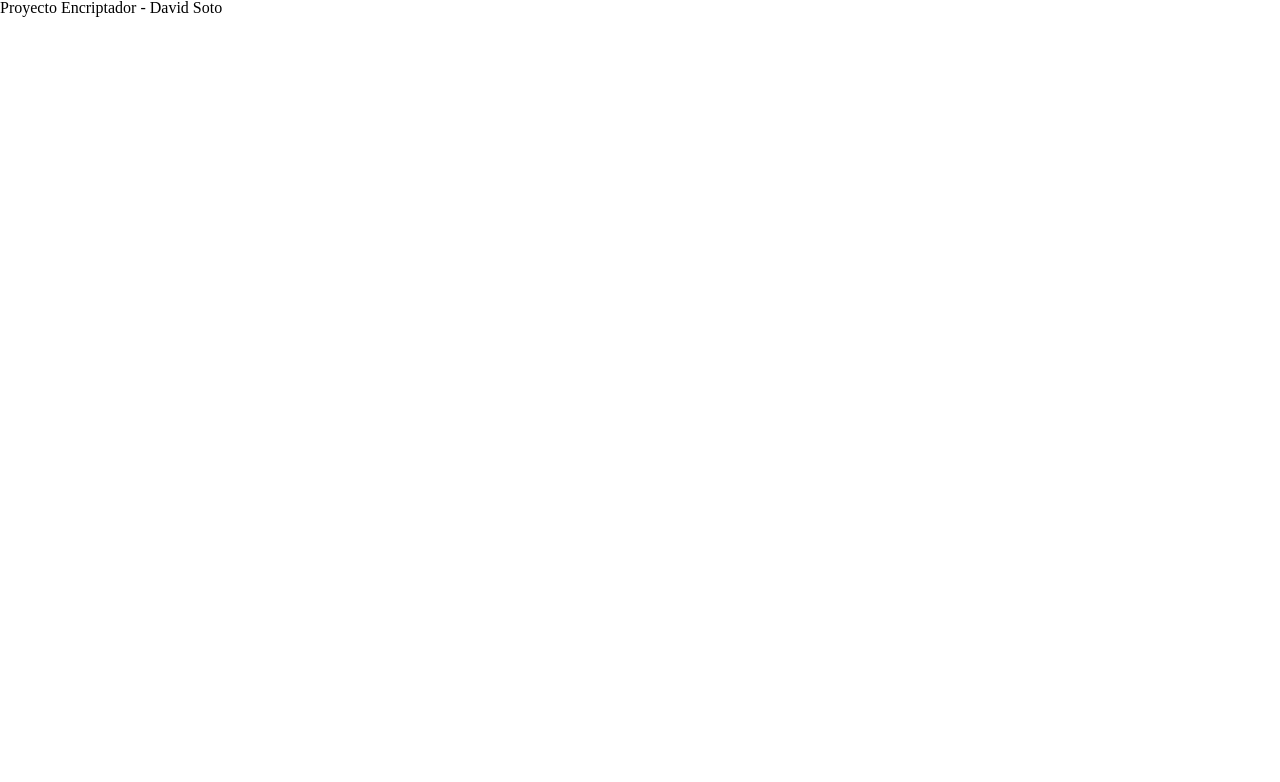
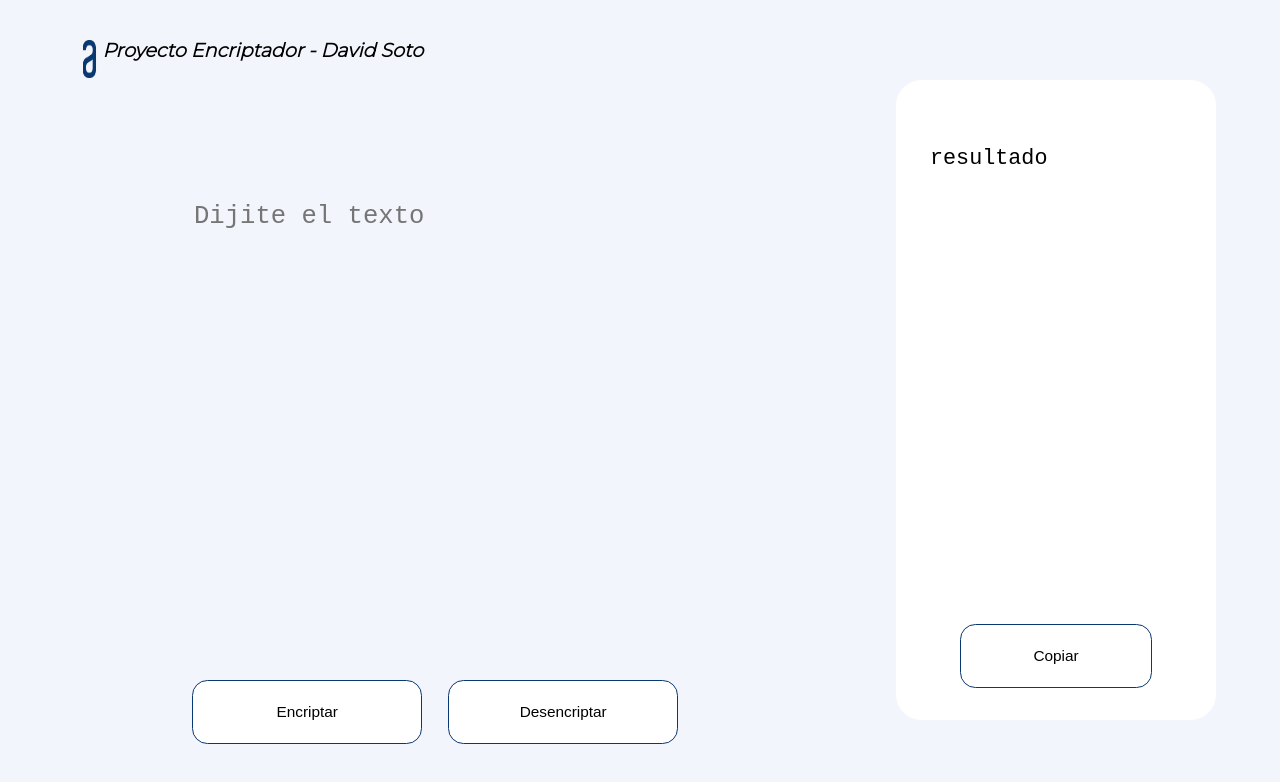
Before and after one commit to DvidSt/ChallengeEncriptador, a plain HTML site: page index.html in a window 1280 px wide. Drawn offline with Linux system fonts and the light colour scheme.

Commit message:
Interfaz grafica para PC

```diff
--- a/index.html
+++ b/index.html
@@ -3,20 +3,36 @@
 <html lang="es">
     <head>
         <meta charset="UTF-8">
+        <meta name="viewport" content="width=device-width, initial-scale=1.0, maximum-scale=1.0">
         <meta name="viewport" content="width=device-width">
         <title>Encriptador</title>
         <link href="reset.css" rel="stylesheet">
         <link href="style.css" rel="stylesheet">
-
+        <link rel="preconnect" href="https://fonts.googleapis.com">
+        <link rel="preconnect" href="https://fonts.gstatic.com" crossorigin>
+        <link href="https://fonts.googleapis.com/css2?family=Montserrat:wght@300&display=swap" rel="stylesheet">
 
     </head>
     <body>
 
         <header>
-            <h1>Proyecto Encriptador - David Soto</h1>
+            <div class="cabezal">
+                <img id="logo" src="imagenes/Logo.png">
+                <h1 id="titulo">Proyecto Encriptador - David Soto</h1>
+            </div>
         </header>
 
         <main>
+
+            <textarea id="insertar" placeholder="Dijite el texto"></textarea>
+
+            <section class="resultado">
+                <textarea placeholder="Ningun Mensaje fue encontrado...">resultado</textarea>
+                <button class="botones">Copiar</button>
+            </section>
+
+            <button class="botones">Encriptar</button>
+            <button class="botones">Desencriptar</button>
         </main>
 
         <footer>
--- a/style.css
+++ b/style.css
@@ -0,0 +1,110 @@
+body{
+
+    font-family: 'Montserrat', sans-serif;
+    background: #F3F5FC;
+    width: 100%;
+
+}
+
+
+#logo{
+    display: block;
+    align-items: flex-start;
+    position: absolute;
+    width: 4vw;
+    height: 3vw;
+    left: 5%;
+    top: 5%;
+
+}
+
+#titulo{
+    display: block;
+    align-items: flex-start;
+    position: absolute;
+    left: 8vw;
+    top: 3.2vw;
+    font-size: 1.5vw;
+    font-weight: bold;
+    font-style: italic;
+}
+
+#insertar{
+    background: #F3F5FC;
+    border: none;
+    position: absolute;
+    left: 15%;
+    top: 25%;
+    height: 40%;
+    width: 40%;
+    font-size: 2vw;
+    border-radius: 0.5em;
+    resize: none;
+    color:#0A3871;
+
+}
+
+.resultado{
+    position: absolute;
+    background: #fff;
+    border: none;
+    border-radius: 2em;
+    height: 80%;
+    width: 25%;
+    left: 70%;
+    top:10%;
+    align-items: center;
+    font-size: 1vw;
+
+}
+
+.resultado textarea{
+    position: absolute;
+    align-items: center;
+    border: none;
+    font-size: 1.7em;
+    width: 80%;
+    left:10%;
+    height: 70%;
+    top: 10%;
+    resize: none;
+}
+
+.resultado .botones{
+    width: 60%;
+    left: 20%;
+    height: 10%;
+    top: 85%
+
+}
+
+.botones{
+    position: absolute;
+    background: #fff;
+    box-sizing: border-box;
+    border: 1px solid #0A3871;
+    border-radius: 1em ;
+    font-size: 1.2vw;
+    cursor: pointer;
+}
+.botones:hover{
+    background: #0A3871;
+    color: #F3F5FC;
+    transition: 800ms;
+}
+
+.resultado + button{
+    width: 18%;
+    left: 15%;
+    height: 8%;
+    top: 85%;
+
+}
+
+.resultado + button + button{
+    width: 18%;
+    left: 35%;
+    height: 8%;
+    top: 85%;
+
+}
```
